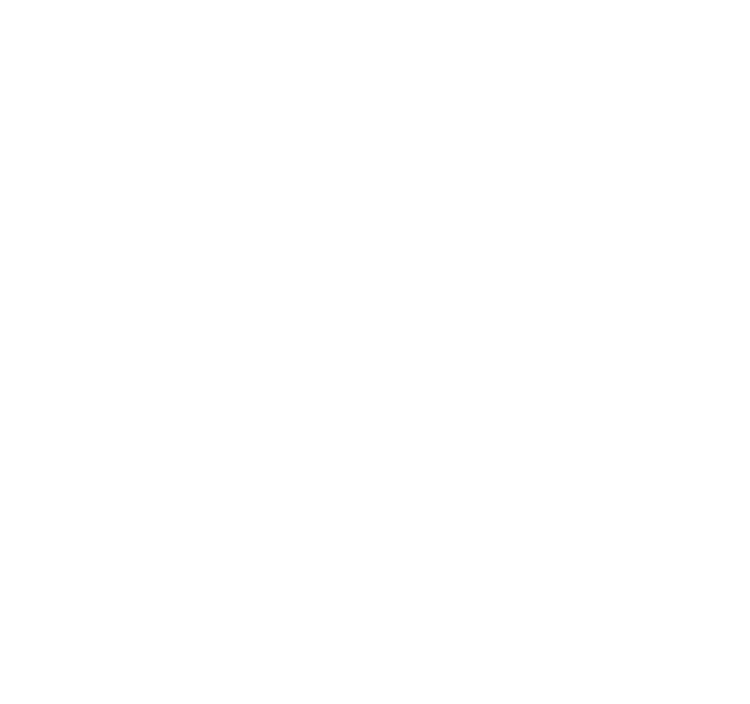
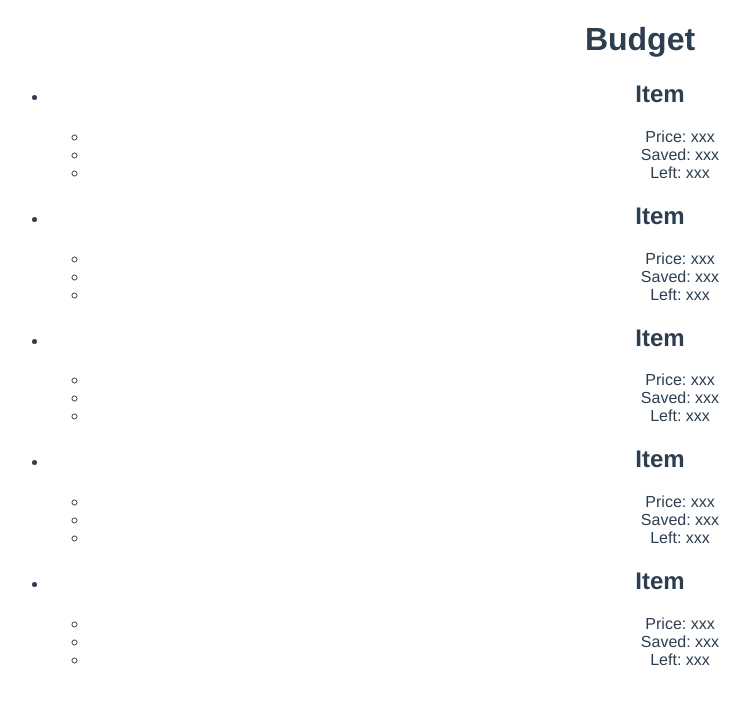
Before and after one commit to pontakornth/minibuck, a Vue app: page /#/budget in a window 1280 px wide. Before the commit this address had no page. Shown: the top 704 px of the page, without its empty margins (0-750 px from the left). Built offline with nearby package versions, Linux system fonts and the light colour scheme.

Commit message:
feat: Add budget page

```diff
--- /dev/null
+++ b/src/pages/budget.vue
@@ -0,0 +1,29 @@
+<template>
+  <div class="budget">
+    <h1>Budget</h1>
+    <ul class="item-list">
+      <li class="item" v-for="item in items" :key="item">
+        <h2>Item</h2>
+        <ul>
+          <li>Price: xxx</li>
+          <li>Saved: xxx</li>
+          <li>Left: xxx</li>
+        </ul>
+
+      </li>
+    </ul>
+  </div>
+</template>
+
+<script lang="ts">
+import { defineComponent, ref } from 'vue';
+
+export default defineComponent({
+  setup() {
+    const items = ref([1, 2, 3, 4, 5]);
+    return {
+      items,
+    };
+  },
+});
+</script>
--- a/src/router/index.ts
+++ b/src/router/index.ts
@@ -15,6 +15,11 @@
     // which is lazy-loaded when the route is visited.
     component: () => import(/* webpackChunkName: "about" */ '../pages/About.vue'),
   },
+  {
+    path: '/budget',
+    name: 'Budget',
+    component: () => import(/* webpackChunkName: budget */ '../pages/budget.vue'),
+  },
 ];
 
 const router = createRouter({
```
